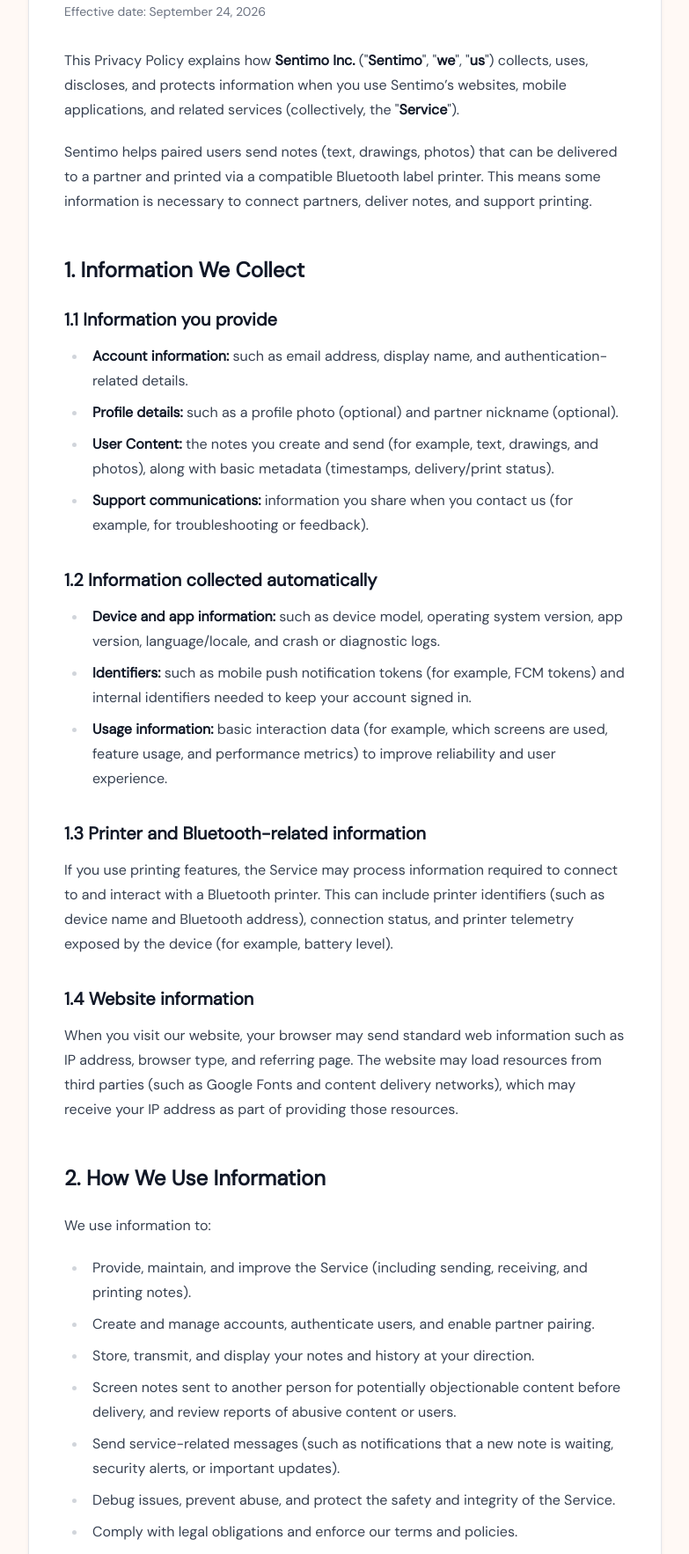
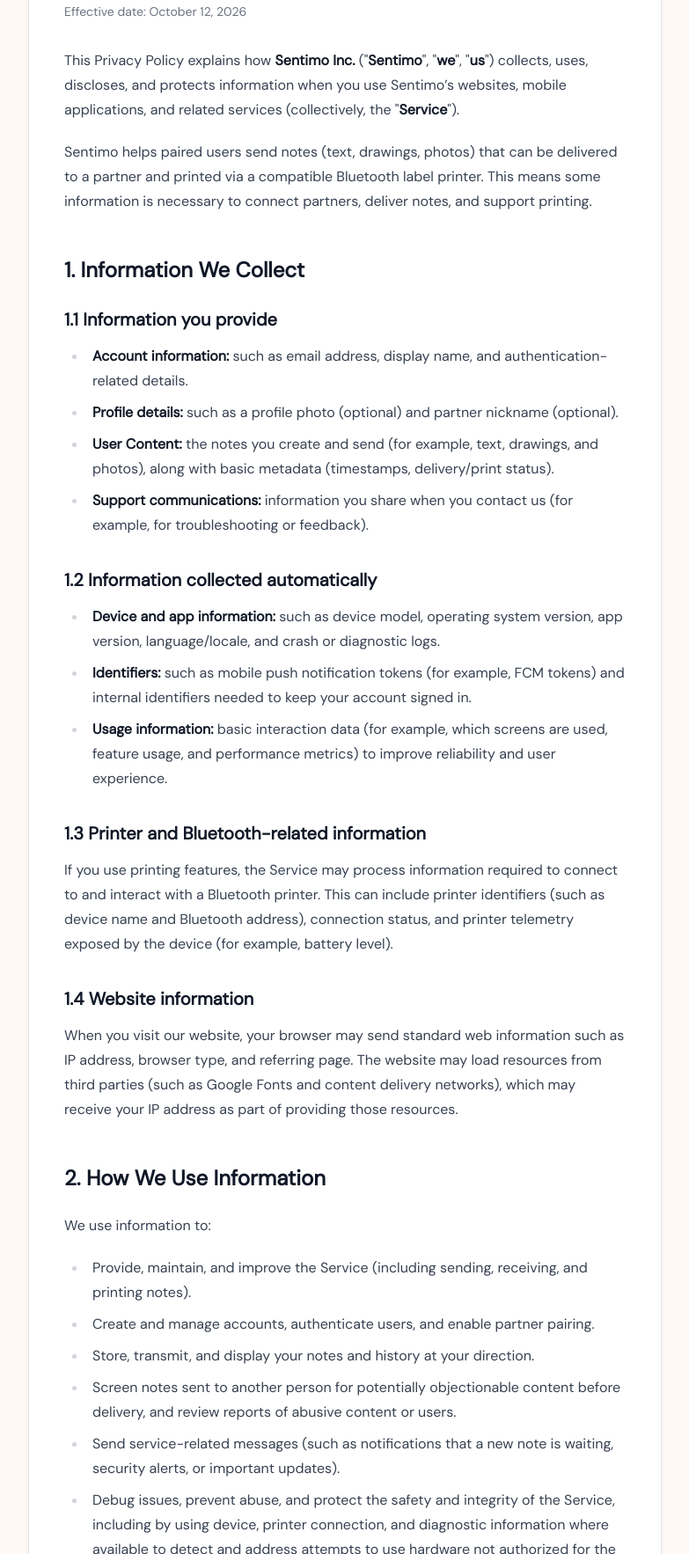
Before and after one commit to maxgorm/label_printer_website, a website: page public/privacy.html in a window 1280 px wide. Shown: the part 214-1980 px from the top of the page at 88% size, without its empty margins (248-1031 px from the left). Drawn offline with nearby package versions, Linux system fonts and the light colour scheme; a web font is replaced by a local one.

Commit message:
Add unauthorized hardware enforcement to policies

```diff
--- a/public/privacy.html
+++ b/public/privacy.html
@@ -117,7 +117,7 @@
                 <header class="mb-8">
                     <h1 class="text-3xl md:text-4xl font-bold">Privacy Policy</h1>
                     <p class="mt-2 text-sm text-text-muted-light dark:text-text-muted-dark">
-                        Effective date: September 24, 2026
+                        Effective date: October 12, 2026
                     </p>
                 </header>
 
@@ -171,7 +171,7 @@
                         <li>Store, transmit, and display your notes and history at your direction.</li>
                         <li>Screen notes sent to another person for potentially objectionable content before delivery, and review reports of abusive content or users.</li>
                         <li>Send service-related messages (such as notifications that a new note is waiting, security alerts, or important updates).</li>
-                        <li>Debug issues, prevent abuse, and protect the safety and integrity of the Service.</li>
+                        <li>Debug issues, prevent abuse, and protect the safety and integrity of the Service, including by using device, printer connection, and diagnostic information where available to detect and address attempts to use hardware not authorized for the app.</li>
                         <li>Comply with legal obligations and enforce our terms and policies.</li>
                     </ul>
 
```
Also changed, not shown: public/terms.html (+3 -1 lines).
